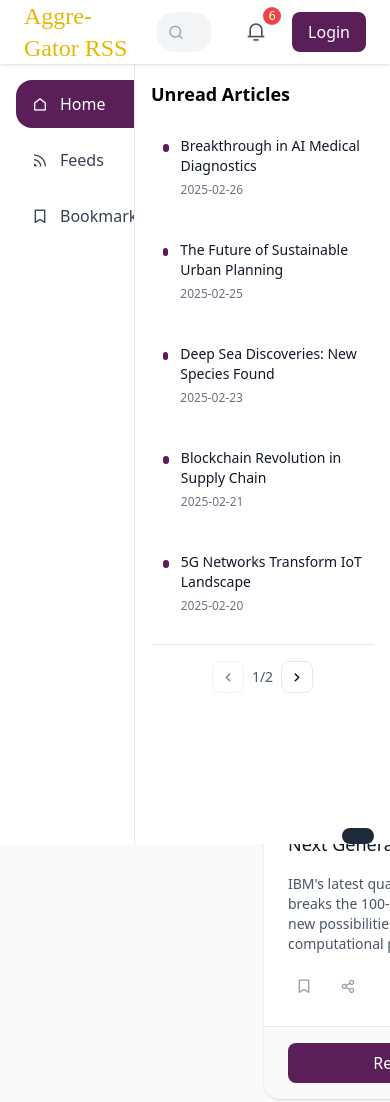
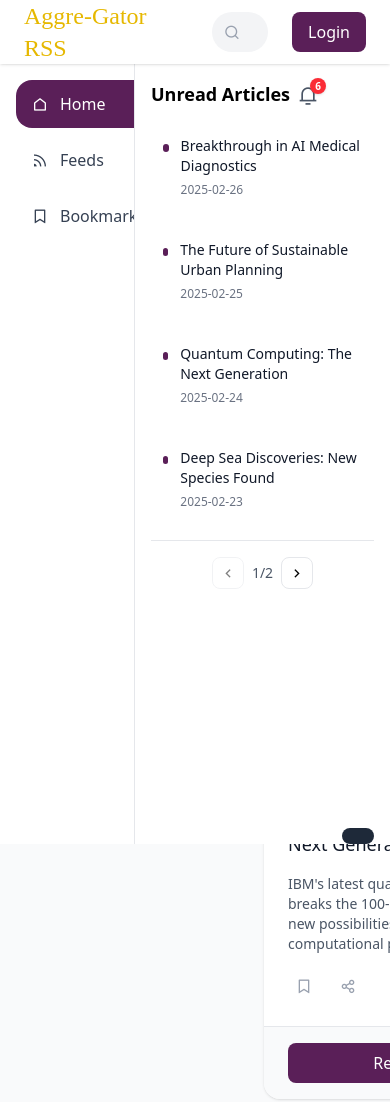
Before and after one commit to Spoonbaker/csc468-project, a website built with Vite: page frontend/index.html in a window 390 px wide. Shown: the top 1102 px of the page. Built offline with nearby package versions, Linux system fonts and the light colour scheme.

Commit message:
Frontend Enhancements (Home Page)
1.Bookmark toggle fixed (icon, animation, toast)
2.Main and unread pagination implemented
3.Unread list hardcoded (6 items, 5 per page)
4.Responsive unread list with dynamic pagination
5.Clicking unread updates bell, removes item, navigates

```diff
--- a/frontend/index.html
+++ b/frontend/index.html
@@ -19,10 +19,7 @@
         <i class="ri-search-line absolute left-3 top-1/2 -translate-y-1/2 text-gray-400"></i>
       </div>
       <div class="flex items-center gap-4">
-        <div class="relative w-10 h-10 flex items-center justify-center">
-          <i class="ri-notification-3-line text-xl text-gray-600"></i>
-          <span class="notification-badge">${mockArticles.filter(article => article.isUnread).length}</span>
-        </div>
+
         <button id="loginButton" class="px-4 py-2 bg-primary text-white !rounded-button hover:bg-primary/90">
           Login
         </button>
@@ -124,7 +121,17 @@
       </div>
     </main>
     <aside class="fixed right-0 top-16 bottom-0 w-64 bg-white border-l border-gray-200 p-4">
-      <h3 class="text-lg font-semibold mb-4">Unread Articles</h3>
+      <div class="flex items-center gap-2 mb-4">
+        <h3 class="text-lg font-semibold">Unread Articles</h3>
+        <div class="relative w-6 h-6">
+          <i class="ri-notification-3-line text-xl text-gray-600"></i>
+          <span id="notificationCount"
+            class="absolute -top-1 -right-1 bg-red-500 text-white text-[10px] font-semibold rounded-full w-4 h-4 flex items-center justify-center leading-none shadow">
+            6
+          </span>
+        </div>
+      </div>
+
       <div class="space-y-4" id="unreadList"></div>
       <div class="flex justify-center items-center gap-2 mt-4 pt-4 border-t">
         <button
--- a/frontend/src/index.ts
+++ b/frontend/src/index.ts
@@ -2,6 +2,14 @@ import { Article } from "./models/article.ts";
 import { createElement } from "./utils/dom-utils.ts";
 import { mockArticles } from "./data/mock-data.ts";
 
+let hardcodedUnreadArticles = [
+  { id: 1, title: "Breakthrough in AI Medical Diagnostics", date: "2025-02-26" },
+  { id: 2, title: "The Future of Sustainable Urban Planning", date: "2025-02-25" },
+  { id: 3, title: "Quantum Computing: The Next Generation", date: "2025-02-24" },
+  { id: 4, title: "Deep Sea Discoveries: New Species Found", date: "2025-02-23" },
+  { id: 5, title: "Space Tourism: The Private Space Age", date: "2025-02-22" },
+  { id: 6, title: "Blockchain Revolution in Supply Chain", date: "2025-02-21" },
+];
 let currentUnreadPage = 1;
 const unreadItemsPerPage = 5;
 let currentFeedId: number | null = null;
@@ -10,66 +18,72 @@ function updateNotificationBadge() {
   const notif = document.querySelector(".notification-badge") as HTMLElement;
   notif.textContent = unreadCount.toString();
 }
+
 function renderUnreadList() {
   const unreadList = document.getElementById("unreadList");
-  const unreadArticles = mockArticles.filter((article) => article.isUnread);
-  updateNotificationBadge();
-  const totalUnreadPages = Math.ceil(unreadArticles.length / unreadItemsPerPage);
-  const startIndex = (currentUnreadPage - 1) * unreadItemsPerPage;
-  const endIndex = startIndex + unreadItemsPerPage;
-  const currentUnreadArticles = unreadArticles.slice(startIndex, endIndex);
-  if (unreadList) {
-    while (unreadList.firstChild) {
-      unreadList?.removeChild(unreadList.firstChild);
-    }
-  }
+  if (!unreadList) return;
 
-  currentUnreadArticles.forEach((article) => {
-    const unreadArticleContainer = document.createElement("div");
-    unreadArticleContainer.className =
-      "flex items-start gap-3 p-3 rounded-lg hover:bg-gray-50 cursor-pointer";
-    unreadArticleContainer.addEventListener("click", () => {
-      readArticle(article.id);
-    });
+  unreadList.innerHTML = "";
+
+  const hardcodedArticles = hardcodedUnreadArticles;
+
+  const containerHeight = unreadList.clientHeight || 360;
+  const estimatedItemHeight = 90;
+  const itemsPerPage = Math.max(1, Math.floor(containerHeight / estimatedItemHeight));
+
+  const totalUnreadPages = Math.ceil(hardcodedArticles.length / itemsPerPage);
+  const startIndex = (currentUnreadPage - 1) * itemsPerPage;
+  const endIndex = startIndex + itemsPerPage;
+  const currentPageArticles = hardcodedArticles.slice(startIndex, endIndex);
+
+  currentPageArticles.forEach((article) => {
+    const container = document.createElement("div");
+    container.className = "flex items-start gap-3 p-3 rounded-lg hover:bg-gray-50 cursor-pointer";
+    container.onclick = () => {
+      // Remove from unread list
+      hardcodedUnreadArticles = hardcodedUnreadArticles.filter((a) => a.id !== article.id);
+
+      // Update unread UI
+      renderUnreadList();
+
+      // Navigate to article detail
+      window.location.href = `article-detail.html?id=${article.id}`;
+    };
+
 
     const circle = document.createElement("div");
     circle.className = "w-2 h-2 mt-2 rounded-full bg-primary";
 
-    const detailsContainer = document.createElement("div");
+    const textContainer = document.createElement("div");
 
-    const unreadArticleTitle = document.createElement("h4");
-    unreadArticleTitle.className = "text-sm font-medium text-gray-900";
-    unreadArticleTitle.textContent = article.title;
+    const title = document.createElement("h4");
+    title.className = "text-sm font-medium text-gray-900";
+    title.textContent = article.title;
 
-    const unreadArticleDate = document.createElement("time");
-    unreadArticleDate.className = "text-xs text-gray-500";
-    unreadArticleDate.textContent = article.date;
+    const date = document.createElement("time");
+    date.className = "text-xs text-gray-500";
+    date.textContent = article.date;
 
-    detailsContainer.appendChild(unreadArticleTitle);
-    detailsContainer.appendChild(unreadArticleDate);
+    textContainer.appendChild(title);
+    textContainer.appendChild(date);
+    container.appendChild(circle);
+    container.appendChild(textContainer);
 
-    unreadArticleContainer.appendChild(circle);
-    unreadArticleContainer.appendChild(detailsContainer);
-
-    unreadList?.appendChild(unreadArticleContainer);
+    unreadList.appendChild(container);
   });
 
-  const pageInfoElement = document.getElementById("unreadPageInfo") as HTMLElement;
+  const notif = document.getElementById("notificationCount") as HTMLElement;
+  if (notif) notif.textContent = hardcodedArticles.length.toString();
+
   const prevBtn = document.getElementById("unreadPrevBtn") as HTMLButtonElement;
   const nextBtn = document.getElementById("unreadNextBtn") as HTMLButtonElement;
+  const pageInfo = document.getElementById("unreadPageInfo") as HTMLElement;
 
-  if (pageInfoElement) {
-    pageInfoElement.textContent = `${currentUnreadPage}/${totalUnreadPages}`;
-  }
+  if (prevBtn) prevBtn.disabled = currentUnreadPage === 1;
+  if (nextBtn) nextBtn.disabled = currentUnreadPage === totalUnreadPages;
+  if (pageInfo) pageInfo.textContent = `${currentUnreadPage}/${totalUnreadPages}`;
+}
 
-  if (prevBtn) {
-    prevBtn.disabled = currentUnreadPage === 1;
-  }
-
-  if (nextBtn) {
-    nextBtn.disabled = currentUnreadPage === totalUnreadPages;
-  }
-}
 
 function prevUnreadPage() {
   if (currentUnreadPage > 1) {
@@ -376,19 +390,20 @@ function closeLoginModal() {
 }
 
 document.addEventListener("DOMContentLoaded", () => {
-  // Check URL for feed parameter
+  // Read feedId from URL (used for filtering the main article list)
   const urlParams = new URLSearchParams(window.location.search);
   const feedIdParam = urlParams.get("feedId");
   if (feedIdParam) {
     currentFeedId = parseInt(feedIdParam, 10);
   }
 
+  // Login modal setup
   const loginButton = document.getElementById("loginButton") as HTMLButtonElement;
   const loginModal = document.getElementById("loginModal") as HTMLElement;
   const closeButton = document.getElementById("closeLogin") as HTMLButtonElement;
 
   if (!loginButton || !loginModal || !closeButton) {
-    console.error("❌ One or more login modal elements not found!");
+    console.error("❌ Login modal elements not found!");
     return;
   }
 
@@ -406,9 +421,44 @@ document.addEventListener("DOMContentLoaded", () => {
 
   loginButton.addEventListener("click", showLoginModal);
   closeButton.addEventListener("click", closeLoginModal);
+
+  // Delete modal button events
   document.getElementById("cancelDelete")?.addEventListener("click", closeDeleteModal);
   document.getElementById("closeDelete")?.addEventListener("click", closeDeleteModal);
+  document.getElementById("confirmDelete")?.addEventListener("click", confirmDelete);
+
+  // Pagination for main article section
+  document.getElementById("prevPage")?.addEventListener("click", prevPage);
+  document.getElementById("nextPage")?.addEventListener("click", nextPage);
+
+  // Pagination for unread articles (right panel)
+  document.getElementById("unreadPrevBtn")?.addEventListener("click", () => {
+    if (currentUnreadPage > 1) {
+      currentUnreadPage--;
+      renderUnreadList();
+    }
+  });
+
+  document.getElementById("unreadNextBtn")?.addEventListener("click", () => {
+    const unreadList = document.getElementById("unreadList");
+    const containerHeight = unreadList?.clientHeight || 360;
+    const estimatedItemHeight = 90;
+    const itemsPerPage = Math.max(1, Math.floor(containerHeight / estimatedItemHeight));
+    const maxPage = Math.ceil(6 / itemsPerPage); // 6 hardcoded articles for now
+
+    if (currentUnreadPage < maxPage) {
+      currentUnreadPage++;
+      renderUnreadList();
+    }
+  });
+
+  // Initial render of unread articles
+  renderUnreadList();
+
+  // Re-render unread list on window resize
+  window.addEventListener("resize", renderUnreadList);
 });
+
 
 function confirmDelete() {
   if (currentDeleteId !== null) {
@@ -421,13 +471,35 @@ function confirmDelete() {
   closeDeleteModal();
 }
 function toggleBookmark(id: number) {
+  console.log("🔖 Bookmark toggled for article:", id);
+
   const article = mockArticles.find((article) => article.id === id);
   if (article) {
     article.isBookmarked = !article.isBookmarked;
-    loadAndDisplayArticles();
-    showToast(article.isBookmarked ? "Article bookmarked" : "Bookmark removed");
+
+    const articleCard = document.querySelector(`[data-article-id="${id}"]`);
+    const btn = articleCard?.querySelector(".bookmark-btn") as HTMLElement;
+
+    if (btn) {
+      btn.classList.add("scale-110", "transition-transform", "duration-200");
+      setTimeout(() => {
+        btn.classList.remove("scale-110");
+      }, 200);
+
+      const icon = btn.querySelector("i");
+      if (icon) {
+        icon.className = `ri-bookmark-${article.isBookmarked ? "fill" : "line"}`;
+      }
+    }
+
+    showToast(
+      article.isBookmarked
+        ? "🔖 Saved to Bookmarks!"
+        : "🗑️ Removed from Bookmarks"
+    );
   }
 }
+
 function shareArticle(id: number) {
   const article = mockArticles.find((article) => article.id === id);
   if (article) {
@@ -463,6 +535,10 @@ function showToast(message: string | null) {
   }, 2000);
 }
 
+window.addEventListener("resize", () => {
+  renderUnreadList();
+});
+
 loadAndDisplayArticles();
 renderUnreadList();
 updateNotificationBadge();
```
